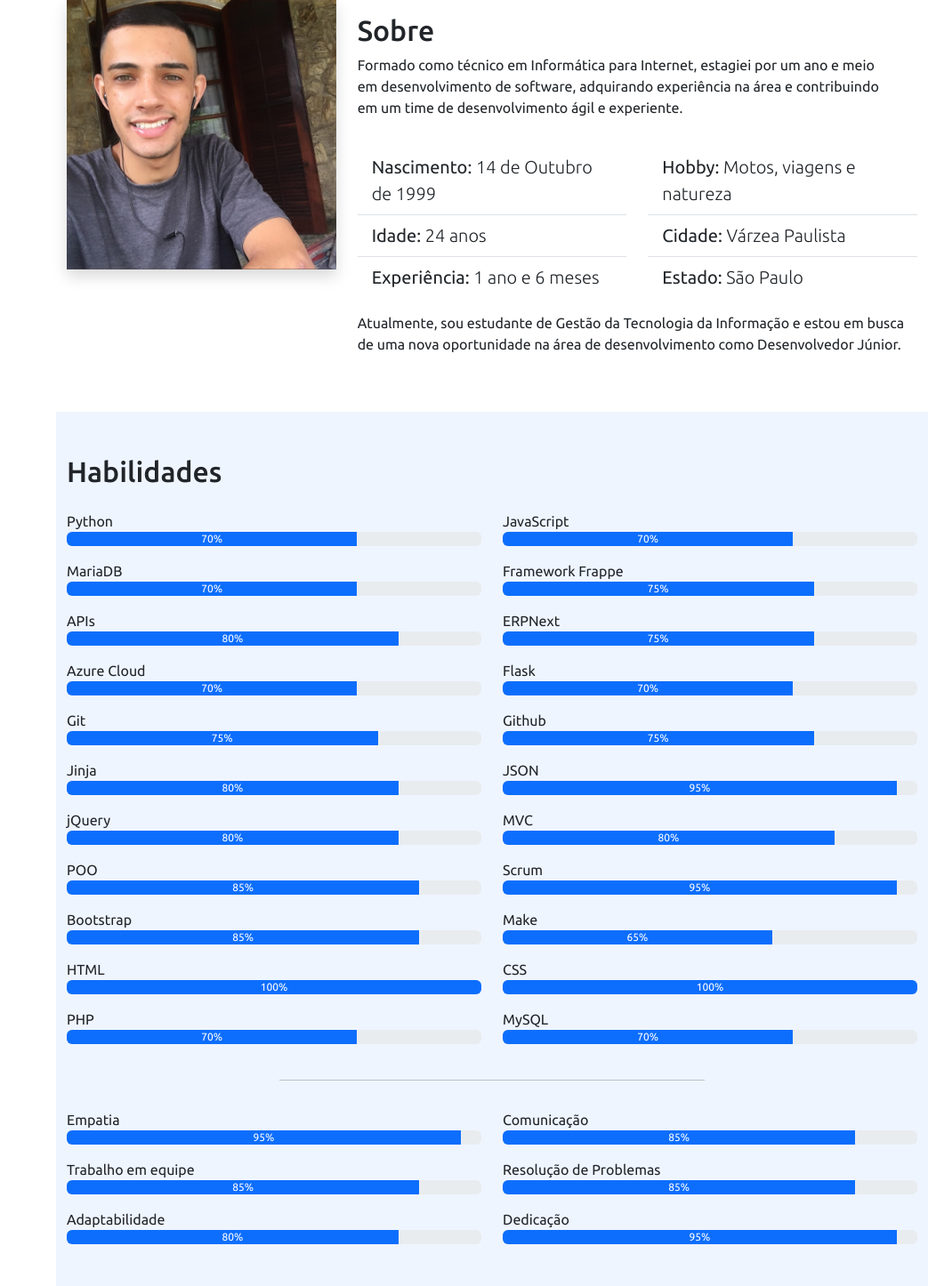
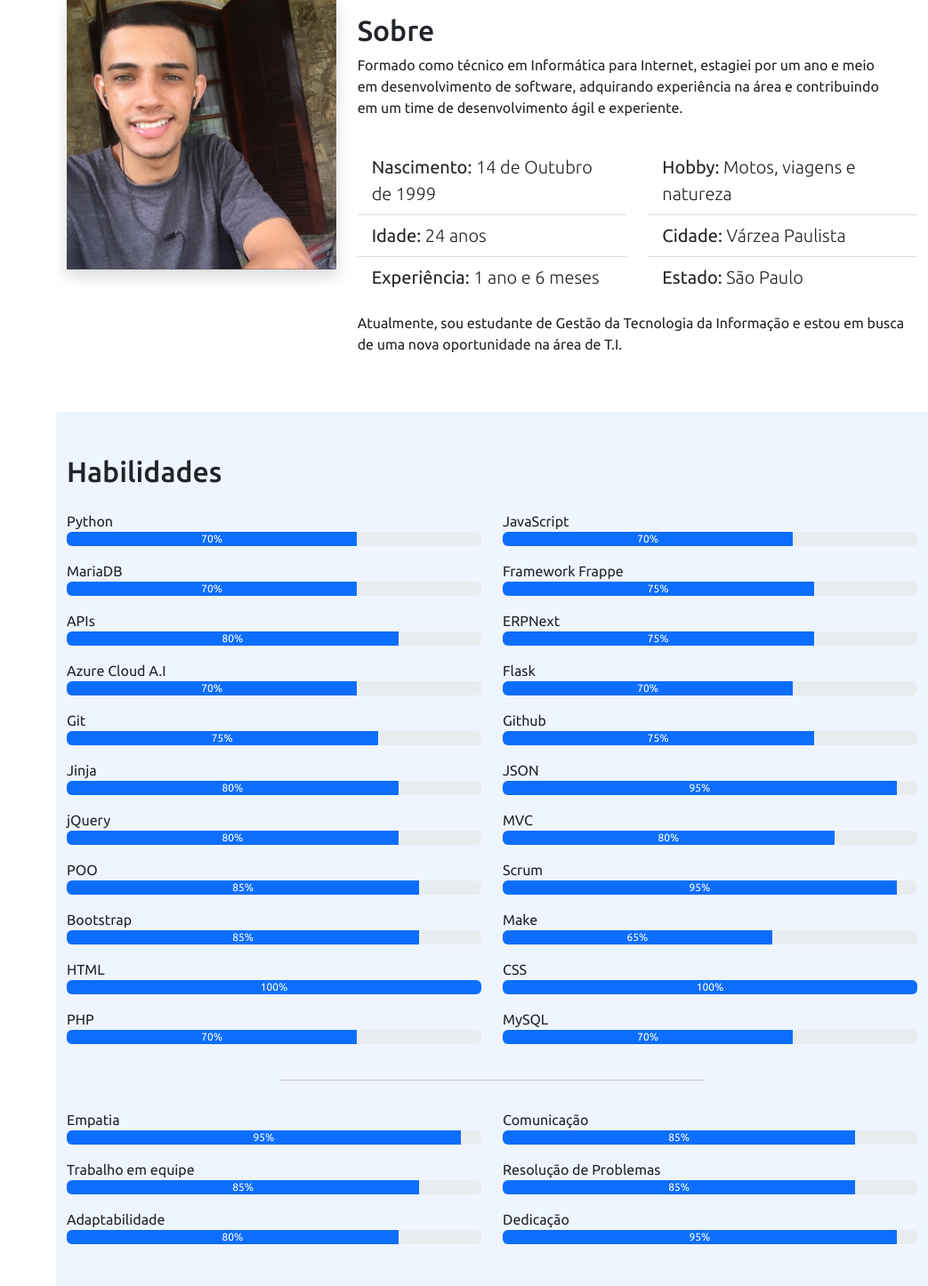
Before and after one commit to VictorHugo842/portfolio-flask, a Flask app: page / in a window 1280 px wide. Shown: the part 849-2295 px from the top of the page at 89% size, without its empty margins (237-1280 px from the left). Run offline with Flask 3, Linux system fonts and the light colour scheme; some libraries are stand-ins or nearby versions.

Commit message:
correção index.

```diff
--- a/templates/index.html
+++ b/templates/index.html
@@ -149,7 +149,7 @@
                     </div>
                     <div class="col-md-12">
                         <p style="font-size: 16px;">
-                            Atualmente, sou estudante de Gestão da Tecnologia da Informação e estou em busca de uma nova oportunidade na área de desenvolvimento como Desenvolvedor Júnior.
+                            Atualmente, sou estudante de Gestão da Tecnologia da Informação e estou em busca de uma nova oportunidade na área de T.I.
                         </p>
                     </div>
 
@@ -207,7 +207,7 @@
                         </div>
                     </div>
                     <div class="col-md-6">
-                        <p class="mt-3 mb-0">Azure Cloud</p>
+                        <p class="mt-3 mb-0">Azure Cloud A.I</p>
                         <div class="progress" role="progressbar" aria-label="Example with label" aria-valuenow="25"
                             aria-valuemin="0" aria-valuemax="100">
                             <div class="progress-bar" data-anime="left" style="width: 70%">70%</div>
```
